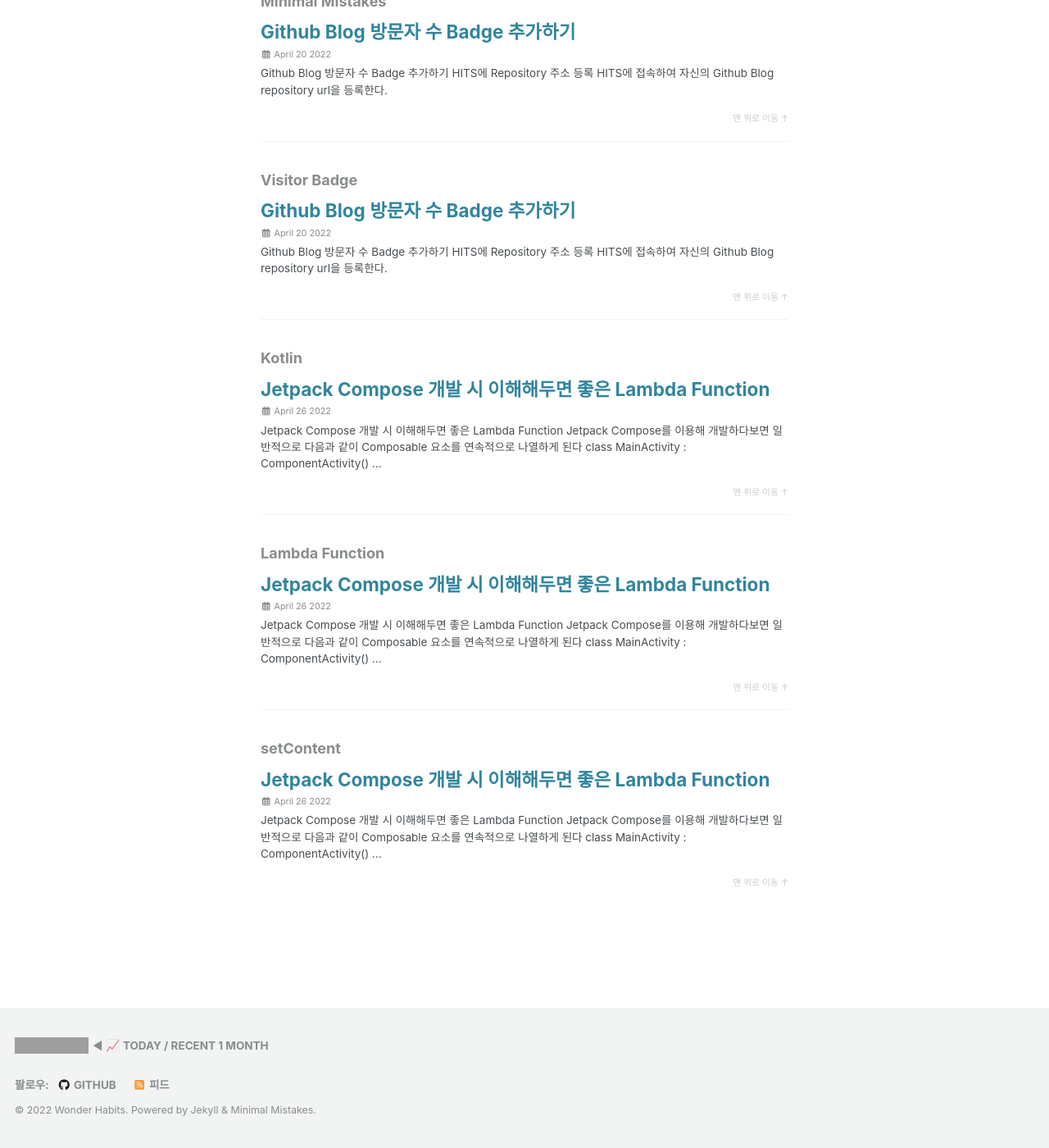
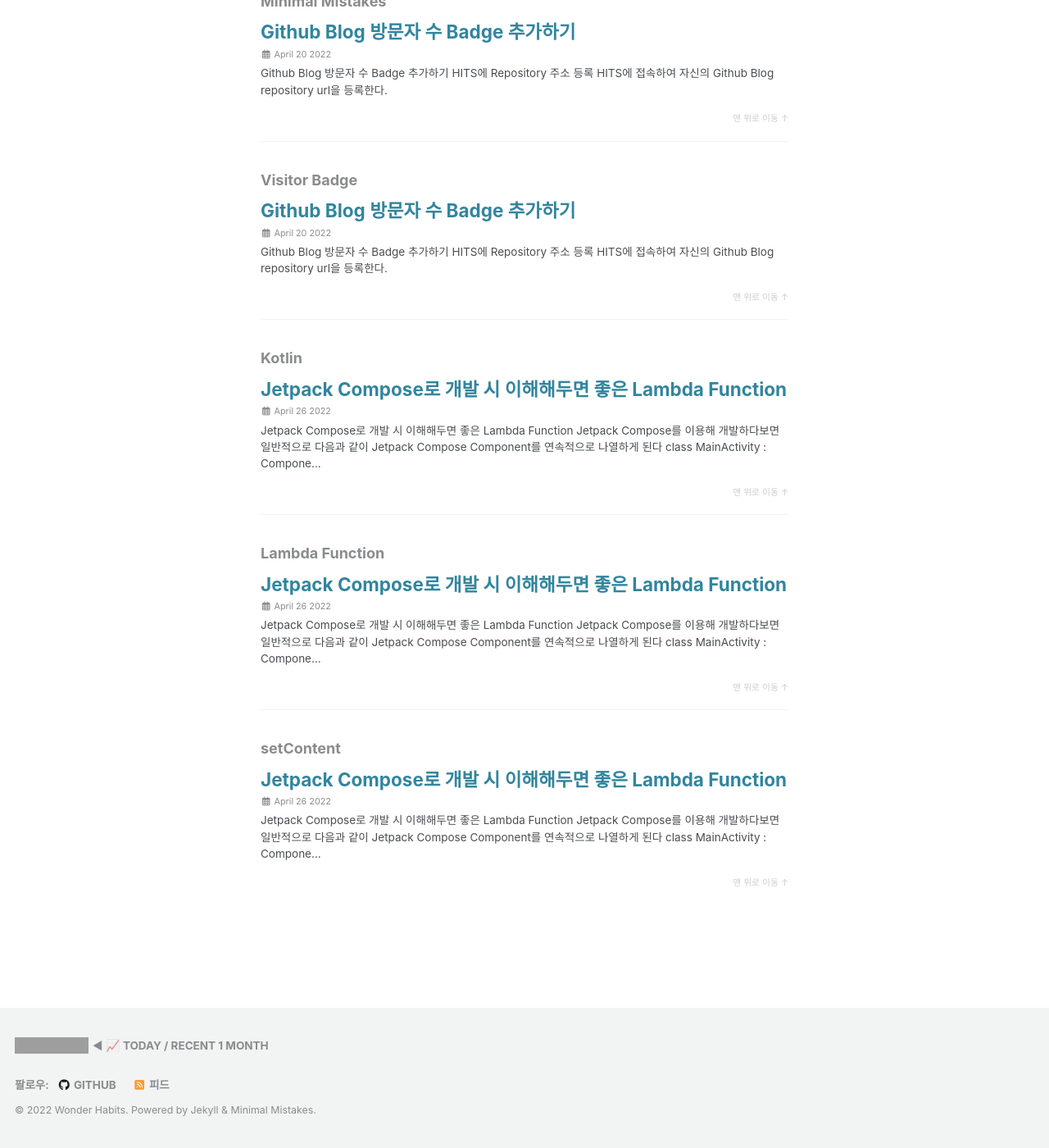
Before and after one commit to WonderHabits/wonderhabits.github.io, a Jekyll site: the page built from _pages/tag-archive.md, in a window 1280 px wide and 1400 px high, scrolled down 3035 px. Shown: the whole window at 82% size. Built offline with Jekyll 4.4.1, drawn with Linux system fonts in a browser that asks for light colours; cached includes are drawn as plain includes; nearby versions of some CDN libraries; some of the changed text lies outside the part shown; grey boxes are pictures that could not be loaded.

Commit message:
Edit Post

````diff
--- a/_posts/2022-04-26-jetpackCompose_lambda.md
+++ b/_posts/2022-04-26-jetpackCompose_lambda.md
@@ -1,5 +1,5 @@
 ---
-title: "Jetpack Compose 개발 시 이해해두면 좋은 Lambda Function"
+title: "Jetpack Compose로 개발 시 이해해두면 좋은 Lambda Function"
 header:
   # image: /assets/images/koin.jpg
 categories:
@@ -14,8 +14,8 @@ toc: true
 last_modified_at: 2022-04-26
 use_math: true
 ---
-# Jetpack Compose 개발 시 이해해두면 좋은 Lambda Function
-Jetpack Compose를 이용해 개발하다보면 일반적으로 다음과 같이 Composable 요소를 연속적으로 나열하게 된다
+# Jetpack Compose로 개발 시 이해해두면 좋은 Lambda Function
+Jetpack Compose를 이용해 개발하다보면 일반적으로 다음과 같이 Jetpack Compose Component를 연속적으로 나열하게 된다
 ```kotlin
 class MainActivity : ComponentActivity() {
     override fun onCreate(savedInstanceState: Bundle?) {
@@ -31,8 +31,8 @@ class MainActivity : ComponentActivity() {
     }
 }
 ```
-근데 일반적은 코드와는 달리 몬가 많이 생략되어있는 느낌이다. Composable Component옆에 중괄호들은 다 어디가고 바로 대괄호를 쓰고 있다.
-위의 코드에서 *setContent*와 Composable Component인 *Box*, *Row*가 정의된 코드를 잘 살펴 보자.
+근데 일반적은 코드와는 달리 몬가 많이 생략되어있는 느낌이다. *Box*, *Row*등의 Jetpack Compose Component옆에 중괄호들은 다 어디가고 바로 대괄호를 쓰고 있다.
+위의 코드에서 *setContent*와 Jetpack Compose Component인 *Box*, *Row*가 정의된 코드를 잘 살펴 보자.
 1. setContent
 ![](https://user-images.githubusercontent.com/60498900/165269825-0e2cadfb-0998-4c79-bb24-90b44dc157ac.png)
 
````
